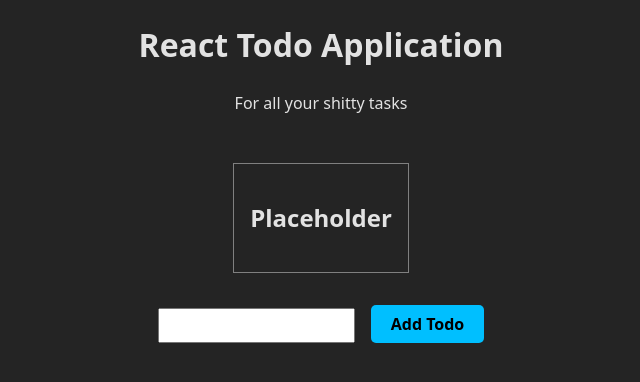
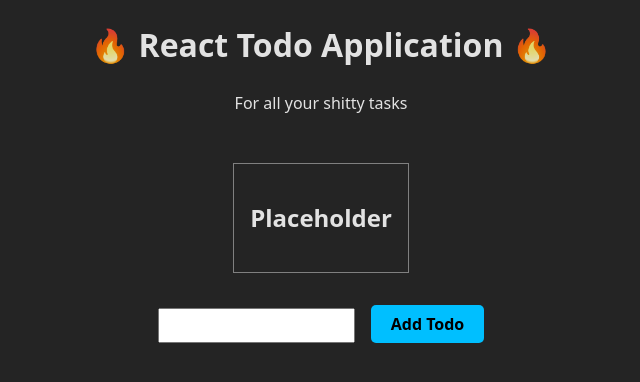
Before and after one commit to totallyrens/todo-app, a React (Vite) app: page / in a window 1280 px wide. Shown: the top 382 px of the page, without its empty margins (319-959 px from the left). Built offline with nearby package versions, Linux system fonts and the light colour scheme.

Commit message:
Added emojis to title

```diff
--- a/src/App.jsx
+++ b/src/App.jsx
@@ -18,7 +18,7 @@ function App() {
 	return (
 		<>
 			<div className='intro'>
-				<h1>React Todo Application</h1>
+				<h1>🔥 React Todo Application 🔥</h1>
 				<p>For all your shitty tasks</p>
 			</div>
 			<div className='todo-container'>
```
